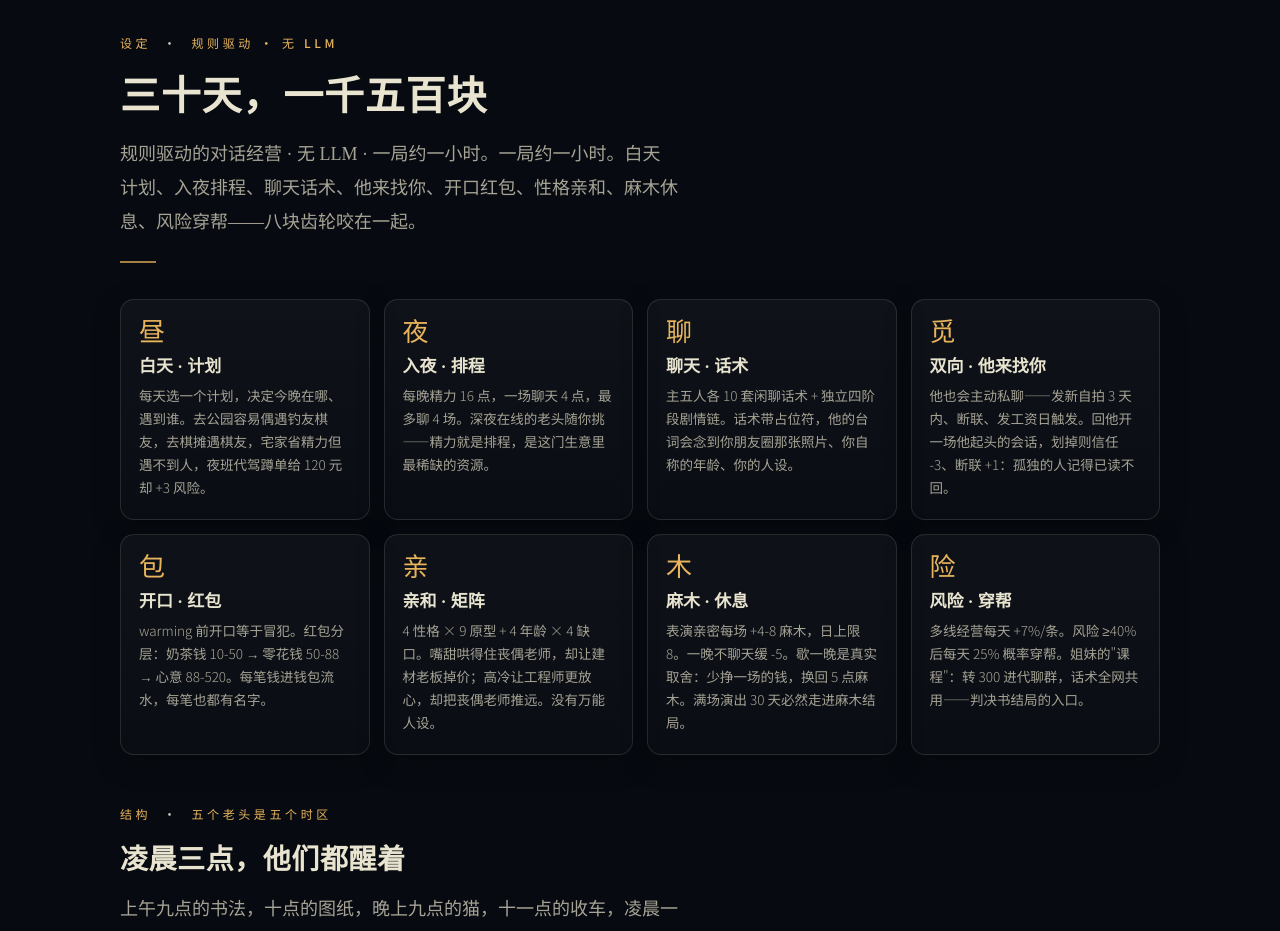
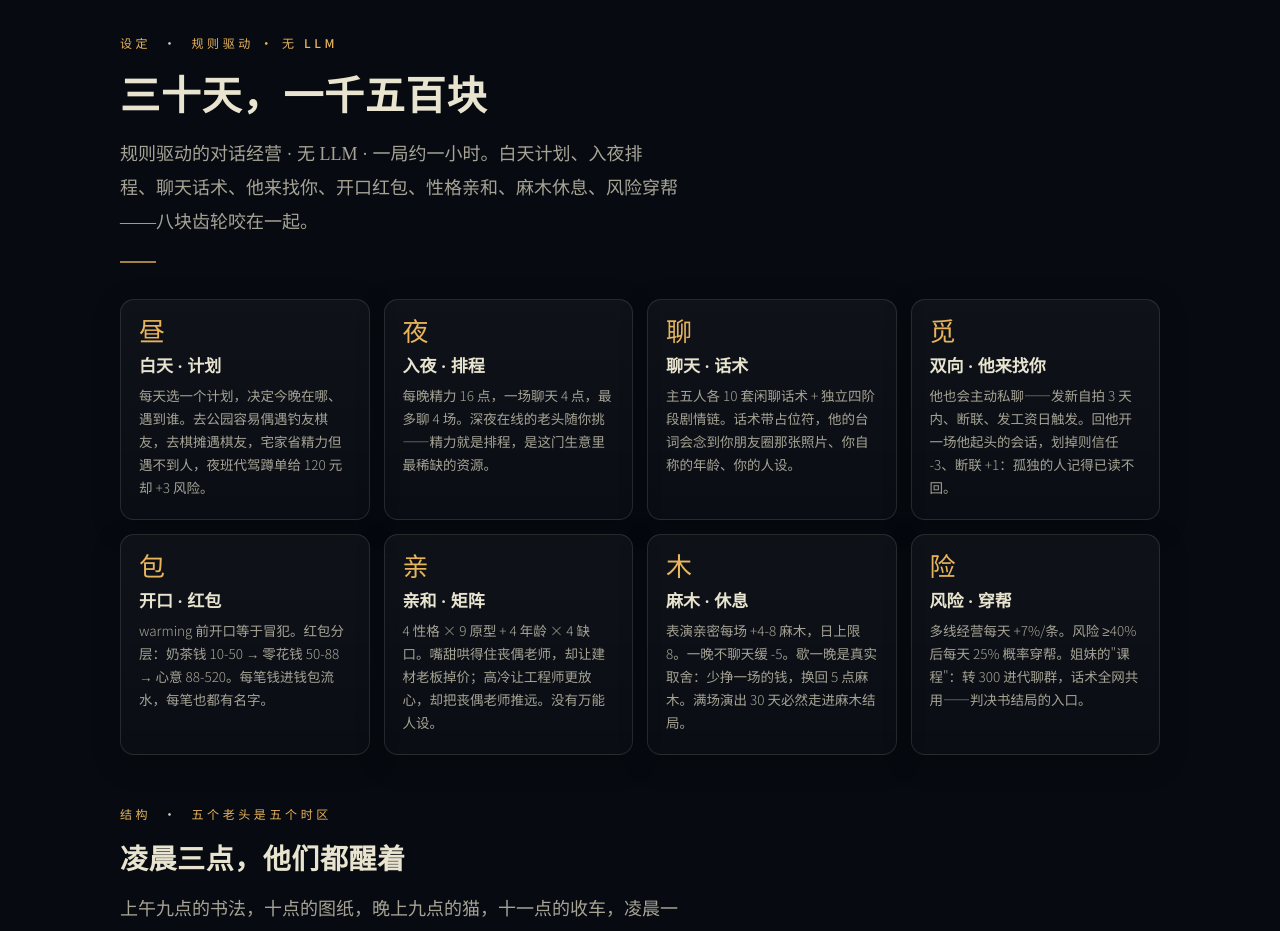
Before and after one commit to OldManBeng/OldManBengWeb, a React (Vite) app: page / in a window 1280 px wide. Shown: the part 2160-3091 px from the top of the page. Built offline with nearby package versions, Linux system fonts and the light colour scheme; a web font is replaced by a local one.

Commit message:
docs: update the section lead text in Home component
Just fixed a typo/formatting in the gameplay description text on the homepage section, no functional changes made.

```diff
--- a/src/components/Home.tsx
+++ b/src/components/Home.tsx
@@ -128,7 +128,7 @@ export function Setting() {
         <div className="eyebrow">设定 <span className="dot">·</span> 规则驱动 · 无 LLM</div>
         <h2 className="section-title">三十天，一千五百块</h2>
         <p className="section-lead">
-          {GAMEPLAY.tagline}。一局约一小时。白天计划、入夜排程、聊天话术、他来找你、开口红包、性格亲和、麻木休息、风险穿帮——八块齿轮咬在一起。
+          {GAMEPLAY.tagline}。白天计划、入夜排程、聊天话术、他来找你、开口红包、性格亲和、麻木休息、风险穿帮——八块齿轮咬在一起。
         </p>
         <div className="section-kicker" />
 
```
